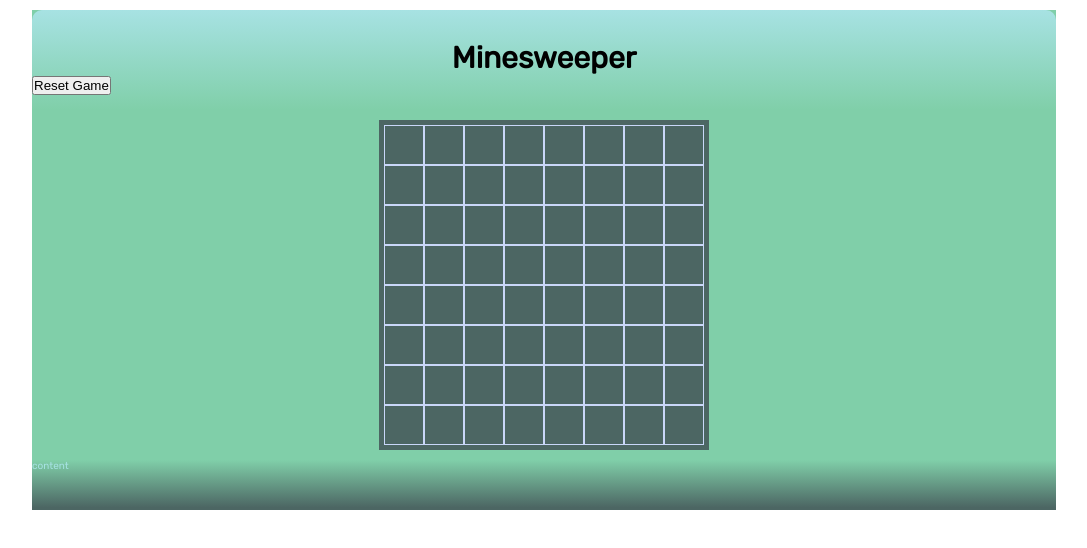
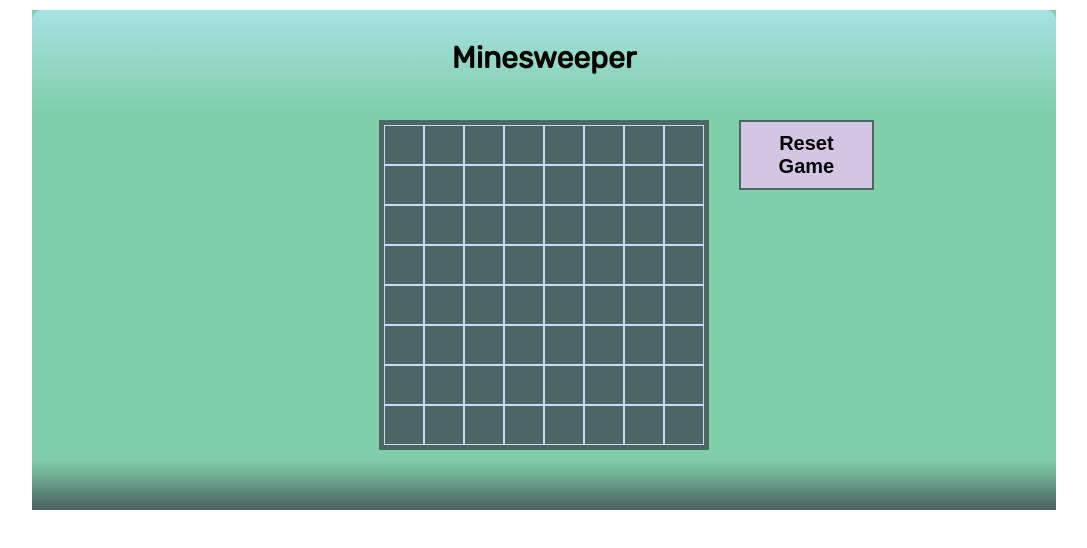
Before and after one commit to tbaums/minesweeper-react, a React (Create React App) app: page / in a window 1280 px wide. Shown: the top 548 px of the page, without its empty margins (96-1183 px from the left). Built offline with nearby package versions, Linux system fonts and the light colour scheme.

Commit message:
implemented v0 of sidebar

```diff
--- a/src/components/App.js
+++ b/src/components/App.js
@@ -1,11 +1,10 @@
 import React  from 'react';
 import BoardHeader from './BoardHeader';
 import Board from './Board';
+import Sidebar from './Sidebar';
 import '../styles/minesweeper.css';
 
 
-// TODO - move button out of header
-// TODO - fix win/lose announcement
 // TODO - deploy!
 // TODO - add tests!
 
@@ -22,7 +21,7 @@ class App extends React.Component {
 
     let bombSet = new Set();
 
-    while (bombSet.size < 10) {
+    while (bombSet.size < 7) {
       bombSet.add(Math.floor(Math.random() * Math.floor(64)))
     }
 
@@ -43,8 +42,6 @@ class App extends React.Component {
   }
 
   componentDidMount() {
-
-
     this.setState((prevState) => {
       return {
         squares: prevState.squares.map((square) => {
@@ -172,17 +169,18 @@ class App extends React.Component {
   render() {
     return (
       <div className="wrapper">
-        <BoardHeader
-          gameOver={this.state.gameOver}
-          gameWon={this.state.gameWon}
-          resetGame={() => this.resetGame()}
-        />
+        <BoardHeader />
         <Board
           squares={this.state.squares}
           handleClick={(i) => this.handleClick(i)}
           handleContextMenu={(i) => this.handleContextMenu(i)}
         />
-        <div className="footer">content</div>
+        <Sidebar
+          resetGame={() => this.resetGame()}
+          gameOver={this.state.gameOver}
+          gameWon={this.state.gameWon}
+        />
+        <div className="footer" />
       </div>
     );
   }
--- a/src/components/BoardHeader.js
+++ b/src/components/BoardHeader.js
@@ -5,11 +5,10 @@ const BoardHeader = (props) => {
     // TODO - implement count up
     // TODO - freeze time when game won / lost
     return (
-        <div className="header">
+        <div className="board-header">
             <h1>Minesweeper</h1>
             {props.gameOver && <h2>Game Over</h2>}
             {props.gameWon && <h2>You Won!</h2>}
-            <button id="reset" onClick={props.resetGame}>Reset Game</button>
             {/* {`${moment()}`} */}
         </div>
     );
--- /dev/null
+++ b/src/components/Sidebar.js
@@ -0,0 +1,13 @@
+import React from 'react';
+
+const Sidebar = (props) => {
+    return (
+        <div className="sidebar">
+            <button id="reset" onClick={props.resetGame}>Reset Game</button>
+            {props.gameOver && <h2>Game Over</h2>}
+            {props.gameWon && <h2>You Won!</h2>}
+        </div>
+    )
+}
+
+export default Sidebar;
--- a/src/styles/minesweeper.css
+++ b/src/styles/minesweeper.css
@@ -1,4 +1,6 @@
 
+
+/* Boilerplate */
 
 * {
   margin: 0px;
@@ -14,6 +16,8 @@ body {
   font-family: 'Rubik', sans-serif;
 }
 
+/* Wrapper  */
+
 .wrapper {
   width: 80%;
   margin-left: auto;
@@ -26,7 +30,9 @@ body {
   background: #80cfa9;
 }
 
-.header {
+/* Board Header */
+
+.board-header {
   grid-row: 1;
   grid-column: 1 / -1;
   text-align: center;
@@ -36,11 +42,9 @@ body {
   height: 100px;
 }
 
-#reset {
-  display: block;
-}
+/* Board + Square */
 
-.header > h1 {
+.board-header > h1 {
   font-size: 3rem;
   margin-top: 3rem;
 }
@@ -73,6 +77,30 @@ body {
   background: #d4c5e2;
 }
 
+/* Sidebar  */
+
+.sidebar {
+  grid-column: 3;
+  grid-row: 2;
+  /* border: 2px black solid; */
+  width: 40%;
+  margin-left: 2rem;
+  font-size: 200%;
+}
+
+#reset {
+  display: block;
+  background: #d4c5e2;
+  margin: 0;
+  padding: 1rem;
+  border: 2px solid #4c6663;
+  font-size: inherit;
+  font-weight: bold;
+  width: 100%;
+}
+
+/* Footer  */
+
 .footer {
   grid-column: 1 / -1;
   grid-row: 3;
```
